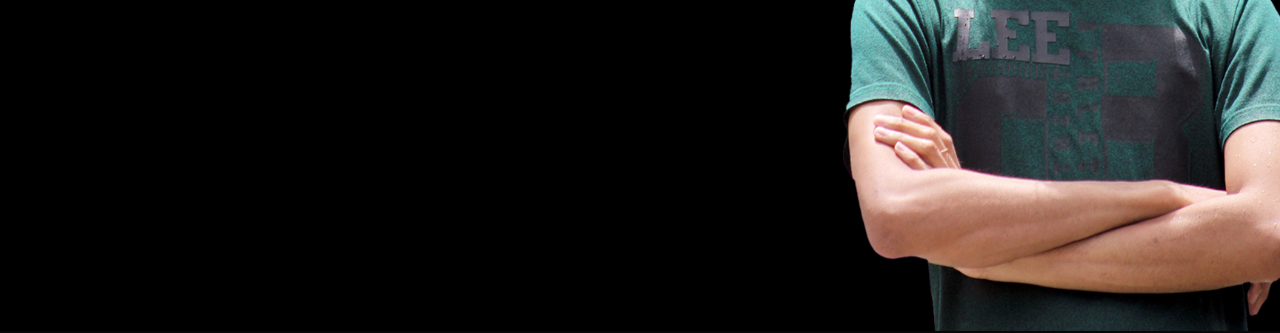
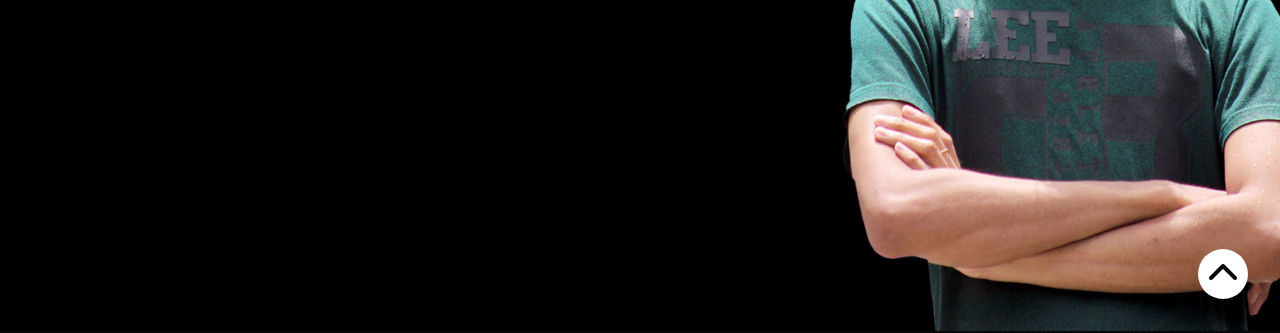
Before and after one commit to baconetss/Personal-Portfolio, a plain HTML site: page index.html in a window 1280 px wide. Shown: the part 469-802 px from the top of the page. Drawn offline with Linux system fonts and the light colour scheme.

Commit message:
Update styles.css

```diff
--- a/styles.css
+++ b/styles.css
@@ -314,6 +314,28 @@ form .btn2{
 .copyright i{
     color: #7800ff;
 }
+.to-top{
+    background: #ffffff;
+    position: fixed;
+    bottom: 16px;
+    right: 32px;
+    width: 50px;
+    height: 50px;
+    border-radius: 50%;
+    display: flex;
+    align-items: center;
+    justify-content: center;
+    font-size: 32px;
+    color: #080808;
+    text-decoration: none;
+    opacity: 3;
+    pointer-events: none;
+    transition: all 0.3s;
+}
+.to-top{
+    bottom: 32px;
+    pointer-events: auto;
+    opacity: 1;
 
 /*-------css for small screens--------*/
 nav .fa-solid{
```
